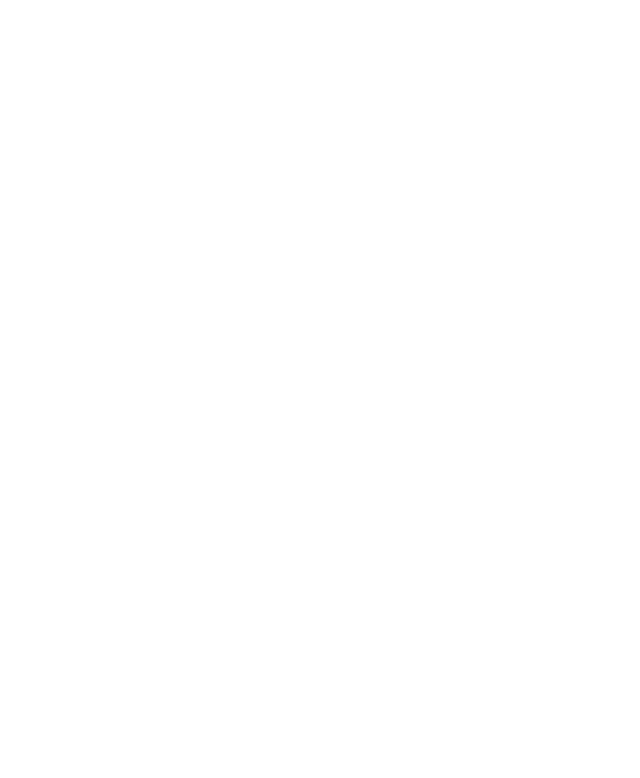
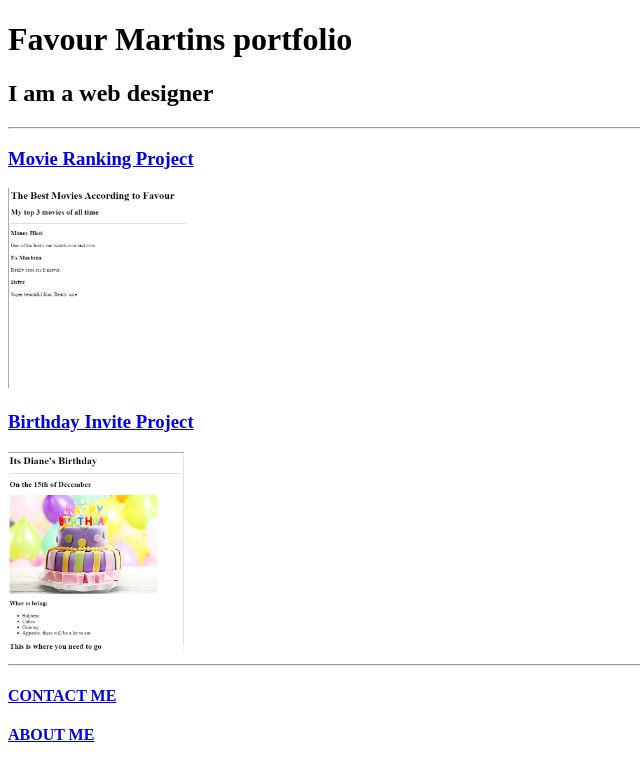
Before and after one commit to Websent/html-portfolio, a plain HTML site: page index.html in a window 1280 px wide. Shown: the whole page, without its empty margins (0-640 px from the left). Drawn offline with Linux system fonts and the light colour scheme.

Commit message:
Add files via upload

```diff
--- a/index.html
+++ b/index.html
@@ -1,15 +1,23 @@
 <!-- TODO 1: Create the HTML Boilerplate -->
+<!DOCTYPE html>
+<html lang="en">
 
-<!-- TODO 2: Add Your previous projects' HTML into the public folder -->
+<head>
+    <meta charset="UTF-8">
+    <meta name="viewport" content="width=device-width, initial-scale=1.0">
+    <title>websent</title>
+</head>
+<body>
+    <h1>Favour Martins portfolio</h1>
+    <h2>I am a web designer</h2>
+    <hr />
+    <a href="./public/movie-ranking.html"><h3>Movie Ranking Project</h3></a>
+    <img height="200" src="./assets/images/money-hiest.png" alt="list of movies by Favour"/>
+    <a href="./public/birthday-invite.html"><h3>Birthday Invite Project</h3></a>
+    <img height="200" src="./assets/images/birthday.png" alt="a birthday project"/>
+    <hr />
+    <a href="./public/contact.html"><h4>CONTACT ME</h4></a>
+    <a href="./public/about.html"><h4>ABOUT ME</h4></a>
 
-<!-- TODO 3: Take screenshots of your project previews and add the images to the images folder -->
-
-<!-- TODO 4: Add titles/subtitles etc. -->
-
-<!-- TODO 5: Add a link to the project pages -->
-
-<!-- TODO 6: Add images to show the project previews
-HINT for TODO 6: You can use the height attribute set to 200 to make the image smaller:
-https://developer.mozilla.org/en-US/docs/Web/HTML/Element/img#attr-height -->
-
-<!-- TODO 7: Add the Contact Me and About Me page links -->
+</body>
+</html>
```
